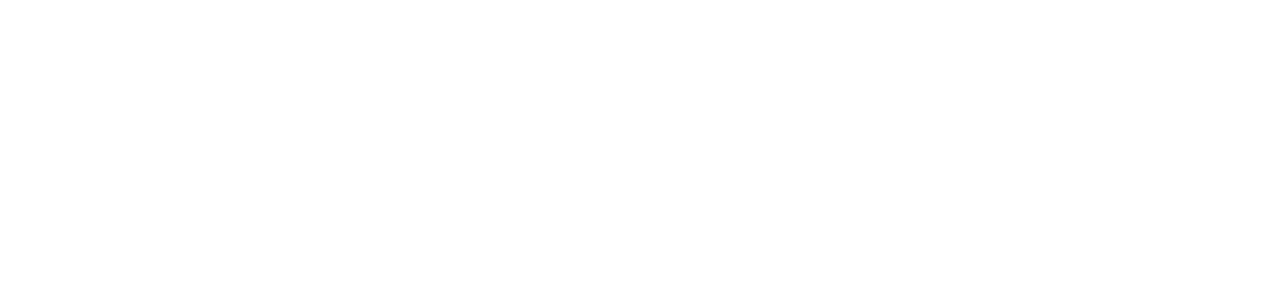
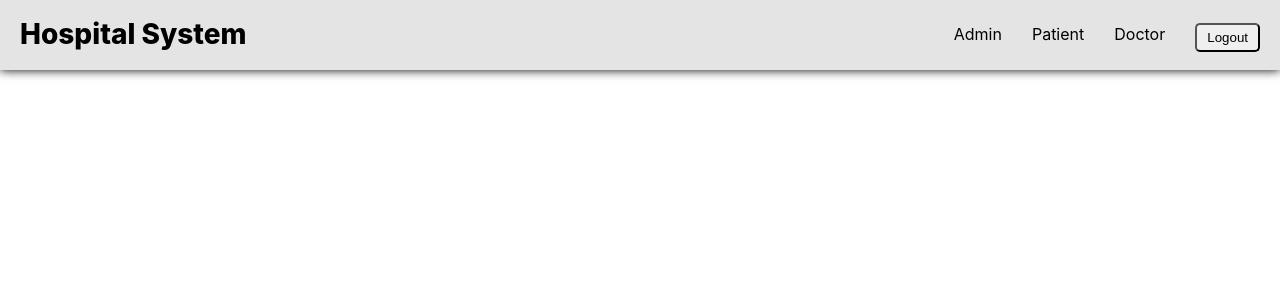
Before and after one commit to AliHakim773/hospital_manegmant, a React (Create React App) app in the folder frontend/: page /edit in a window 1280 px wide. Before the commit this address had no page. Shown: the top 300 px of the page. Built offline with nearby package versions, Linux system fonts and the light colour scheme.

Commit message:
added edit page

```diff
--- a/frontend/src/App.jsx
+++ b/frontend/src/App.jsx
@@ -9,6 +9,7 @@
 import "./styles/index.css"
 import Admin from "./pages/admin"
 import Patient from "./pages/patient"
+import Edit from "./pages/edit"
 
 function App() {
     return (
@@ -21,6 +22,7 @@
                         <Route element={<Signup />} path={"/sign-up"} />
                         <Route element={<Admin />} path={"/admin"} />
                         <Route element={<Patient />} path={"/Patient"} />
+                        <Route element={<Edit />} path={"/edit"} />
                     </Routes>
                 </BrowserRouter>
             </div>
--- /dev/null
+++ b/frontend/src/pages/edit/index.jsx
@@ -0,0 +1,14 @@
+import React from "react"
+import Header from "../../components/Header"
+
+import "./styles.css"
+
+const Edit = () => {
+    return (
+        <div>
+            <Header />
+        </div>
+    )
+}
+
+export default Edit
```
Also changed, not shown: frontend/src/pages/edit/styles.css (added).
